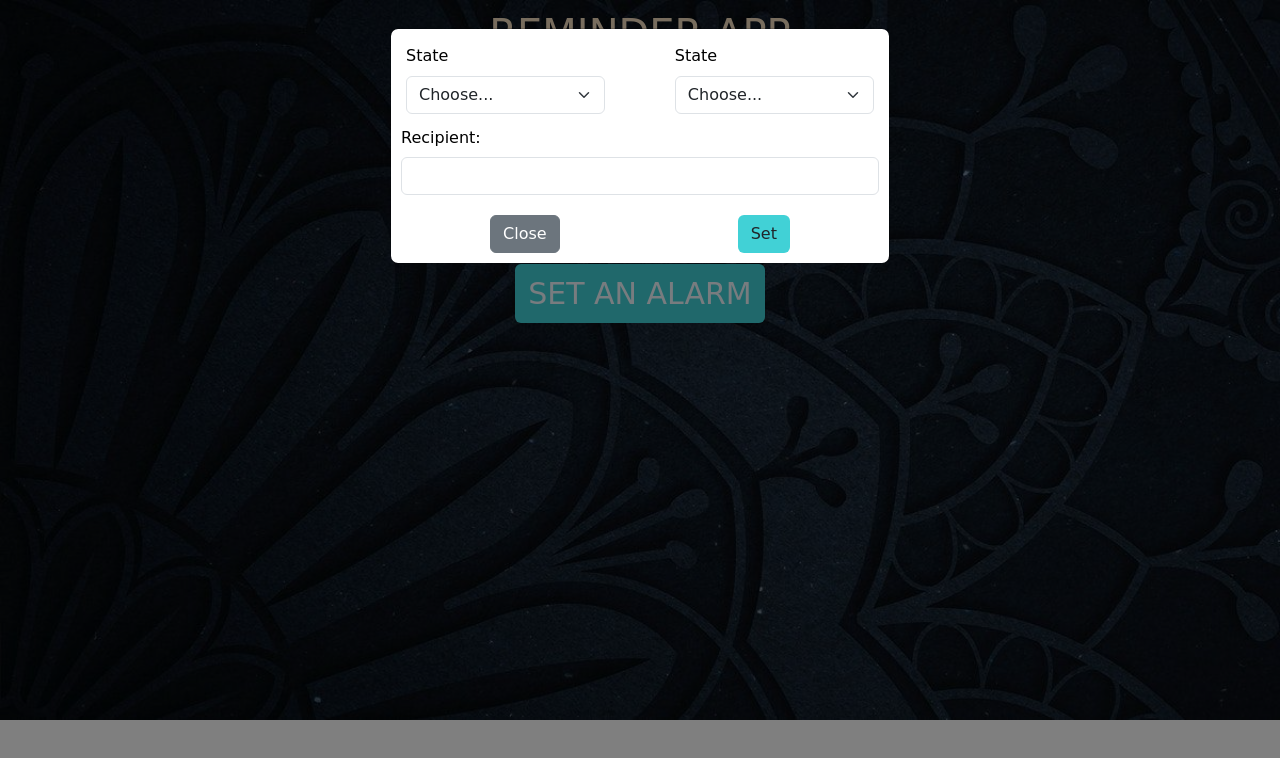
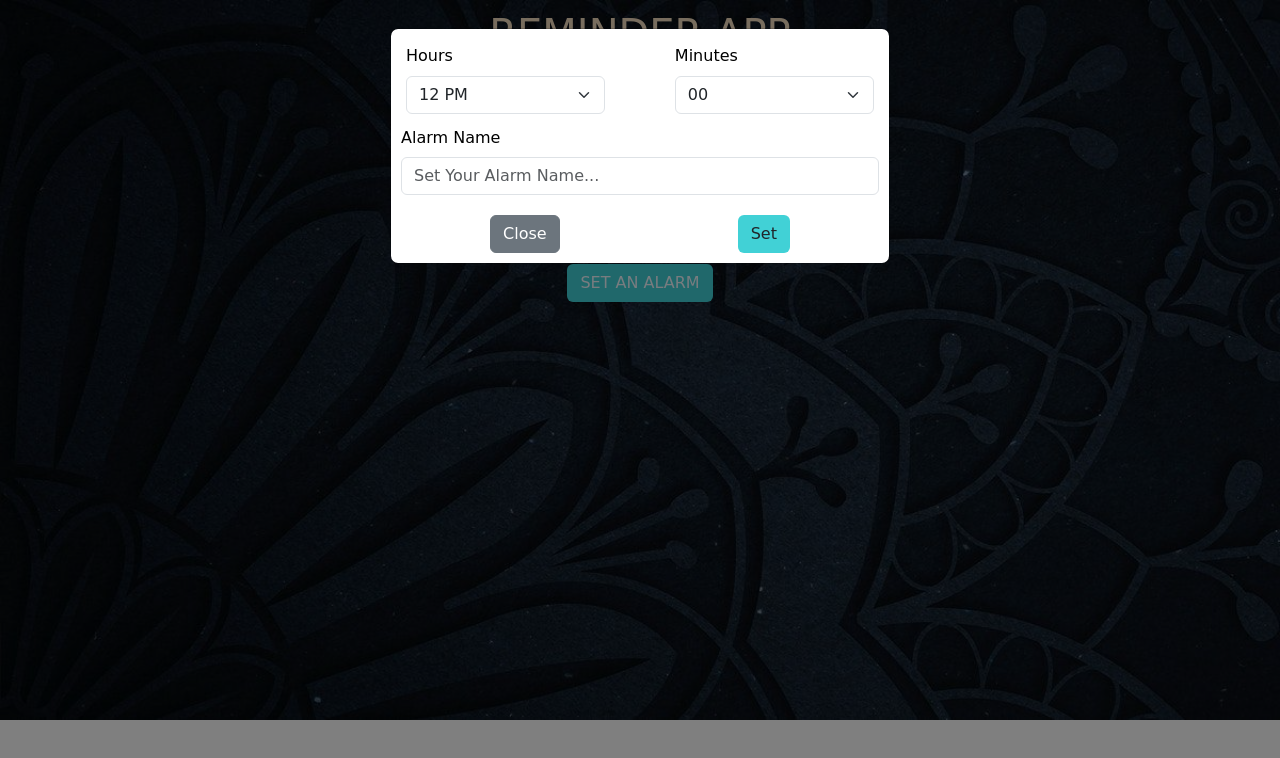
Before and after one commit to Muhammadahmed2001/Alarm-app, a plain HTML site: page index.html in a window 1280 px wide. Both pictures are taken after a click on the button "SET AN ALARM". Drawn offline with nearby package versions, Linux system fonts and the light colour scheme.

Commit message:
Add files via upload

```diff
--- a/index.html
+++ b/index.html
@@ -37,31 +37,110 @@
                     <div class="modal-content">
                         <div class="time">
                             <div class="col-md-5 droupdown">
-                                <label for="inputState" class="form-label">State</label>
+                                <label for="inputState" class="form-label">Hours</label>
                                 <select id="inputState" class="form-select">
-                                    <option selected>Choose...</option>
-                                    <option>...</option>
+
+                                    <option value="01">1 AM</option>
+                                    <option value="02">2 AM</option>
+                                    <option value="03">3 AM</option>
+                                    <option value="04">4 AM</option>
+                                    <option value="00">12 AM</option>
+                                    <option value="05">5 AM</option>
+                                    <option value="06">6 AM</option>
+                                    <option value="07">7 AM</option>
+                                    <option value="08">8 AM</option>
+                                    <option value="09">9 AM</option>
+                                    <option value="10">10 AM</option>
+                                    <option value="11">11 AM</option>
+                                    <option selected value="12">12 PM</option>
+                                    <option value="13">1 PM</option>
+                                    <option value="14">2 PM</option>
+                                    <option value="15">3 PM</option>
+                                    <option value="16">4 PM</option>
+                                    <option value="17">5 PM</option>
+                                    <option value="18">6 PM</option>
+                                    <option value="19">7 PM</option>
+                                    <option value="20">8 PM</option>
+                                    <option value="21">9 PM</option>
+                                    <option value="22">10 PM</option>
+                                    <option value="23">11 PM</option>
                                 </select>
                             </div>
                             <div class="col-md-5 droupdown">
-                                <label for="inputState" class="form-label">State</label>
+                                <label for="inputState" class="form-label">Minutes</label>
                                 <select id="inputState" class="form-select">
-                                    <option selected>Choose...</option>
-                                    <option>...</option>
+                                    <option selected value="00">00</option>
+                                    <option value="01">01</option>
+                                    <option value="02">02</option>
+                                    <option value="03">03</option>
+                                    <option value="04">04</option>
+                                    <option value="05">05</option>
+                                    <option value="06">06</option>
+                                    <option value="07">07</option>
+                                    <option value="08">08</option>
+                                    <option value="09">09</option>
+                                    <option value="10">10</option>
+                                    <option value="11">11</option>
+                                    <option value="12">12</option>
+                                    <option value="13">13</option>
+                                    <option value="14">14</option>
+                                    <option value="15">15</option>
+                                    <option value="16">16</option>
+                                    <option value="17">17</option>
+                                    <option value="18">18</option>
+                                    <option value="19">19</option>
+                                    <option value="20">20</option>
+                                    <option value="21">21</option>
+                                    <option value="22">22</option>
+                                    <option value="23">23</option>
+                                    <option value="24">24</option>
+                                    <option value="25">25</option>
+                                    <option value="26">26</option>
+                                    <option value="27">27</option>
+                                    <option value="28">28</option>
+                                    <option value="29">29</option>
+                                    <option value="30">30</option>
+                                    <option value="31">31</option>
+                                    <option value="32">32</option>
+                                    <option value="33">33</option>
+                                    <option value="34">34</option>
+                                    <option value="35">35</option>
+                                    <option value="36">36</option>
+                                    <option value="37">37</option>
+                                    <option value="38">38</option>
+                                    <option value="39">39</option>
+                                    <option value="40">40</option>
+                                    <option value="41">41</option>
+                                    <option value="42">42</option>
+                                    <option value="43">43</option>
+                                    <option value="44">44</option>
+                                    <option value="45">45</option>
+                                    <option value="46">46</option>
+                                    <option value="47">47</option>
+                                    <option value="48">48</option>
+                                    <option value="49">49</option>
+                                    <option value="50">50</option>
+                                    <option value="51">51</option>
+                                    <option value="52">52</option>
+                                    <option value="53">53</option>
+                                    <option value="54">54</option>
+                                    <option value="55">55</option>
+                                    <option value="56">56</option>
+                                    <option value="57">57</option>
+                                    <option value="58">58</option>
+                                    <option value="59">59</option>
                                 </select>
                             </div>
                         </div>
                         <div class="alrm-name">
                             <div class="col-md-12">
-                                <label for="recipient-name" class="col-form-label">Recipient:</label>
-                                <input type="text" class="form-control" id="recipient-name">
-
+                                <label for="recipient-name" class="col-form-label">Alarm Name</label>
+                                <input placeholder="Set Your Alarm Name..." type="text" class="form-control" id="recipient-name">
                             </div>
                         </div>
                         <div class="button">
                             <button type="button" class="btn btn-secondary" data-bs-dismiss="modal">Close</button>
                             <button type="button" class="btn btn-color" data-bs-dismiss="modal">Set</button>
-
                         </div>
                         <!-- <button type="button" class="btn" data-bs-dismiss="modal" aria-label="Close">close</button> -->
                         <!-- <div class="modal-header">
@@ -90,7 +169,6 @@
 
 
 
-
     <script src="https://cdn.jsdelivr.net/npm/bootstrap@5.3.2/dist/js/bootstrap.bundle.min.js"
         integrity="sha384-C6RzsynM9kWDrMNeT87bh95OGNyZPhcTNXj1NW7RuBCsyN/o0jlpcV8Qyq46cDfL"
         crossorigin="anonymous"></script>
--- a/style.css
+++ b/style.css
@@ -68,7 +68,9 @@ body {
 .set-alarm-btn{
     background-color: rgb(65, 209, 214);
     color: aliceblue;
-    font-size: 30px;
+
+
+
 }
 .set-alarm-btn:hover{
     background-color: rgb(65, 209, 214);
```
